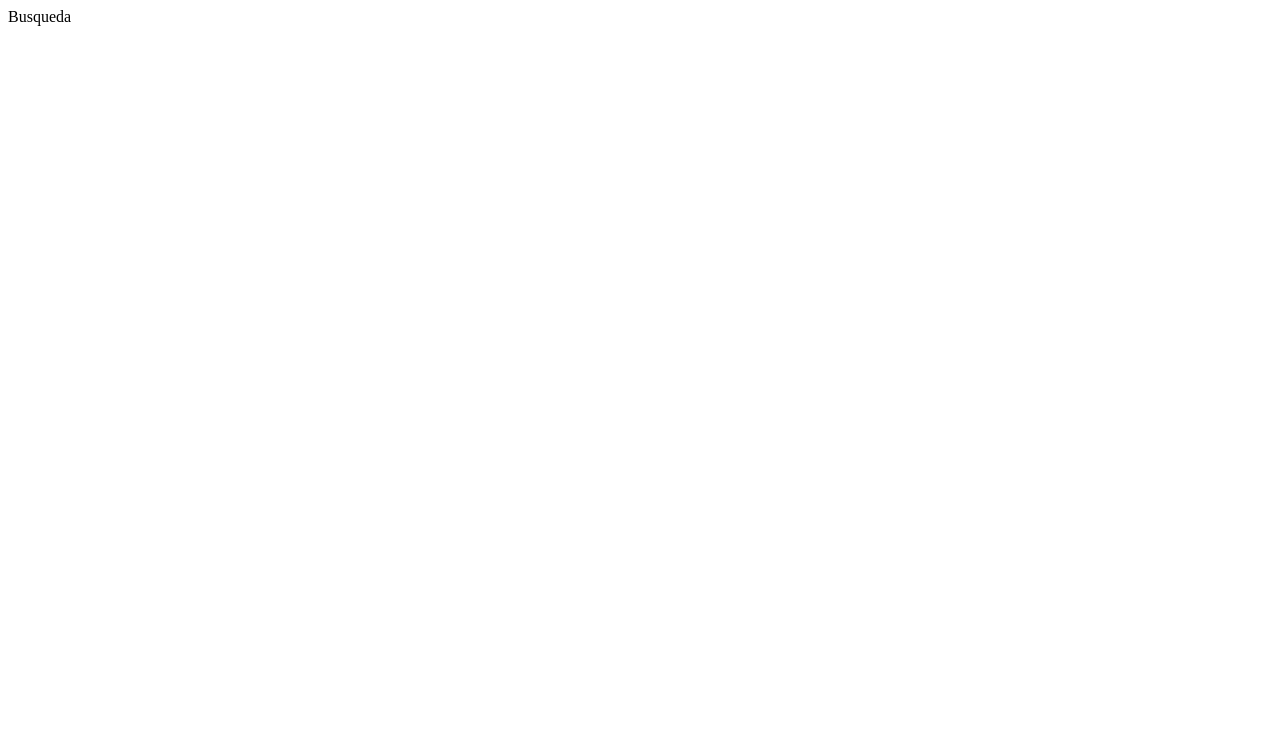
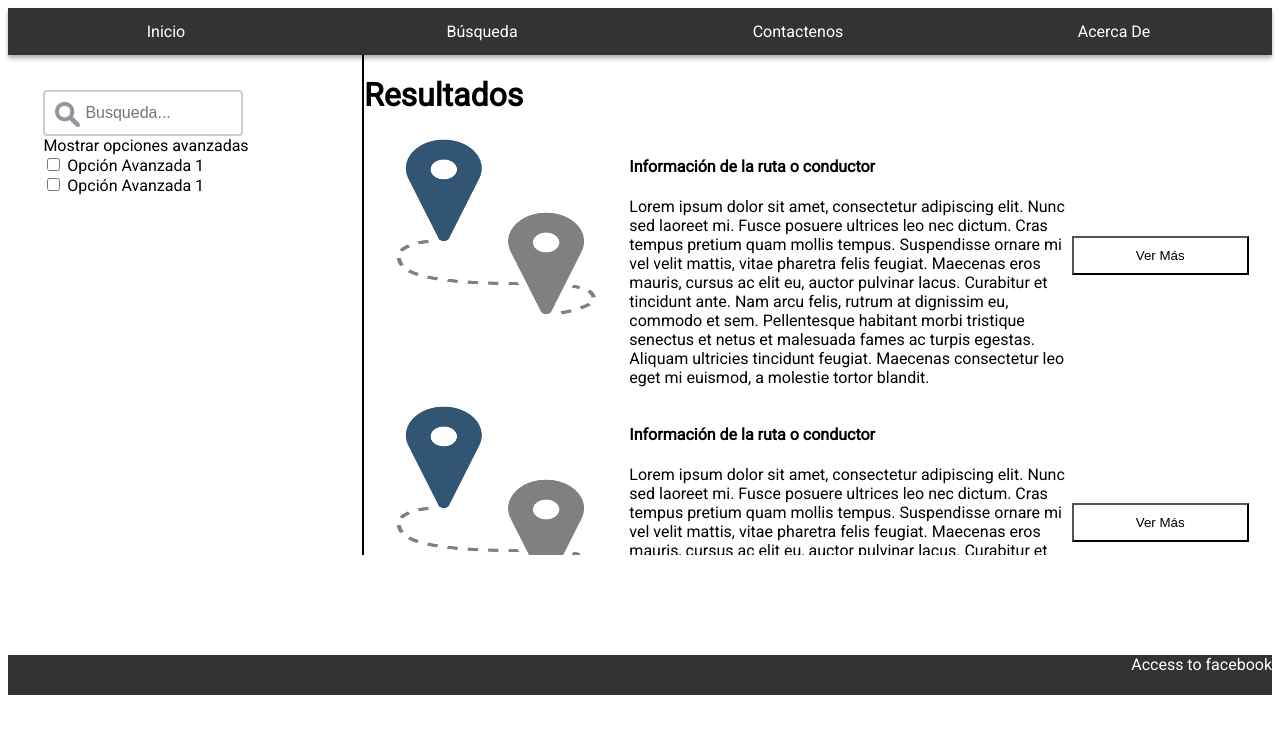
Before and after one commit to bloed/PoryectoWeb, a PHP site: page /busqueda.html in a window 1280 px wide. Before the commit the part shown is almost empty. Shown: the top 734 px of the page. Run offline with PHP 8.4, Linux system fonts and the light colour scheme.

Commit message:
Layout buscador

```diff
--- a/WebPage/busqueda.html
+++ b/WebPage/busqueda.html
@@ -6,8 +6,51 @@
         <link href='http://fonts.googleapis.com/css?family=Roboto&subset=latin,latin-ext' rel='stylesheet' type='text/css'>
     </head>
     <body>
+        <ul>
+        <li><a href="index.html">Inicio</a></li>
+        <li><a href="busqueda.html">Búsqueda</a></li>
+        <li><a href="contactenos.html">Contactenos</a></li>
+        <li><a href="acercade.html">Acerca De</a></li>
+        </ul>
 
-        Busqueda
+        <div class = "busqueda">
+            <div class ="ingresoBusqueda">
+                <form class=formBusqueda action="">
+                    <input class ="inputSearch" type="text" name="lastname" placeholder="Busqueda..."> <br>
+                    <span class="mostrarAvanzadas" tabindex="0">Mostrar opciones avanzadas</span><br>
+                    <input type="checkbox" name="opcion1" value="opcion1"> Opción Avanzada 1<br>
+                    <input type="checkbox" name="opcion1" value="opcion1"> Opción Avanzada 1<br>
+                </form>
+
+            </div>
+            <div class = "resultados">
+                <H1>Resultados</H1>
+                <div class="resultado">
+                    <img class = "imgResultado" src="resources/images/ruta.png">
+                    <div class ="descripcionResultado">
+                        <h4>Información de la ruta o conductor</h4>
+                        <p>Lorem ipsum dolor sit amet, consectetur adipiscing elit. Nunc sed laoreet mi. Fusce posuere ultrices leo nec dictum. Cras tempus pretium quam mollis tempus. Suspendisse ornare mi vel velit mattis, vitae pharetra felis feugiat. Maecenas eros mauris, cursus ac elit eu, auctor pulvinar lacus. Curabitur et tincidunt ante. Nam arcu felis, rutrum at dignissim eu, commodo et sem. Pellentesque habitant morbi tristique senectus et netus et malesuada fames ac turpis egestas. Aliquam ultricies tincidunt feugiat. Maecenas consectetur leo eget mi euismod, a molestie tortor blandit.</p>
+                    </div>
+                    <button class="btnVerMas">Ver Más</button>
+                </div>
+                <br>
+                <div class="resultado">
+                    <img class = "imgResultado" src="resources/images/ruta.png">
+                    <div class ="descripcionResultado">
+                        <h4>Información de la ruta o conductor</h4>
+                        <p>Lorem ipsum dolor sit amet, consectetur adipiscing elit. Nunc sed laoreet mi. Fusce posuere ultrices leo nec dictum. Cras tempus pretium quam mollis tempus. Suspendisse ornare mi vel velit mattis, vitae pharetra felis feugiat. Maecenas eros mauris, cursus ac elit eu, auctor pulvinar lacus. Curabitur et tincidunt ante. Nam arcu felis, rutrum at dignissim eu, commodo et sem. Pellentesque habitant morbi tristique senectus et netus et malesuada fames ac turpis egestas. Aliquam ultricies tincidunt feugiat. Maecenas consectetur leo eget mi euismod, a molestie tortor blandit.</p>
+                    </div>
+                    <button class="btnVerMas">Ver Más</button>
+                </div>
+                <br>
+
+            </div>
+        </div>
+
+
+        <div class="footer">
+            Access to facebook
+        </div>
 
     </body>
 </html>
--- a/WebPage/resources/css/index.css
+++ b/WebPage/resources/css/index.css
@@ -87,3 +87,81 @@ Footer
     color: white;
     height: 40px;
 }
+
+/*
+Buscador
+*/
+.busqueda{
+    display:absolute;
+    height: 600px;
+}
+.ingresoBusqueda{
+    float: left;
+    width: 28%;
+
+}
+.formBusqueda{
+    margin-top:10%;
+    margin-left: 10%;
+    display: block;
+}
+.inputSearch {
+
+    width: 200px;
+    box-sizing: border-box;
+    border: 2px solid #ccc;
+    border-radius: 4px;
+    font-size: 16px;
+    background-color: white;
+    background-image: url('images/searchicon.png');
+    background-position: 10px 10px;
+    background-repeat: no-repeat;
+    background-size: 25px;
+    padding: 12px 20px 12px 40px;
+}
+
+inputSearch[type=text]:focus {
+    width: 100%;
+}
+.opcionesAvanzadas{
+    margin-top:10%;
+    margin-left: 10%;
+    display: block;
+}
+
+
+.resultados{
+    float: left;
+    width: 70%;
+    border-left: 2px solid black;
+    height: 500px;
+    overflow: scroll;
+}
+
+/*
+Resultados
+*/
+.resultado{
+    height: 200px;
+    display: relative;
+}
+
+.imgResultado{
+    float: left;
+    height: 200px;
+    width: 30%;
+}
+.descripcionResultado{
+    float: left;
+    width: 50%
+}
+.btnVerMas{
+    margin-top: 100px;
+    float:left;
+    width: 20%;
+    border: 1;
+    border-color: black;
+    padding: 10px;
+    background: white;
+
+}
```
Also changed, not shown: WebPage/resources/css/images/searchicon.png (added), WebPage/resources/images/ruta.png (added).
